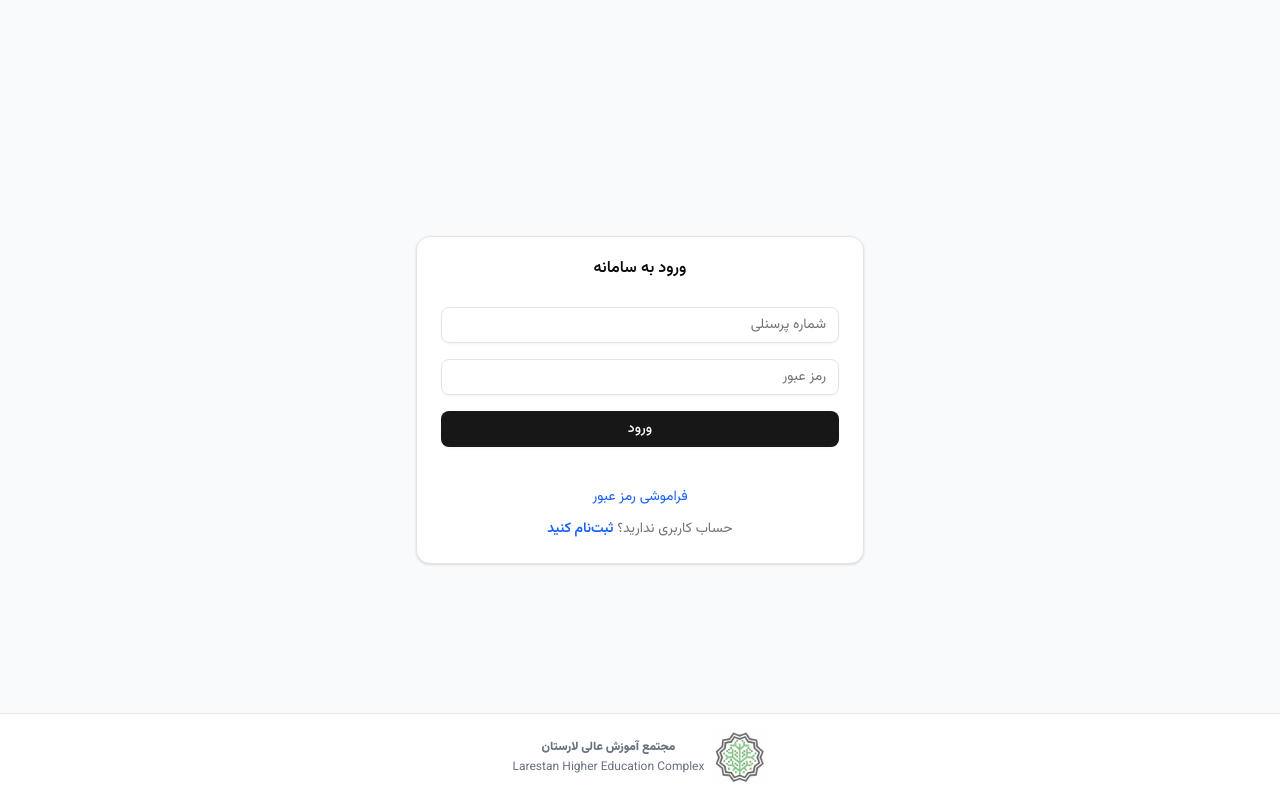
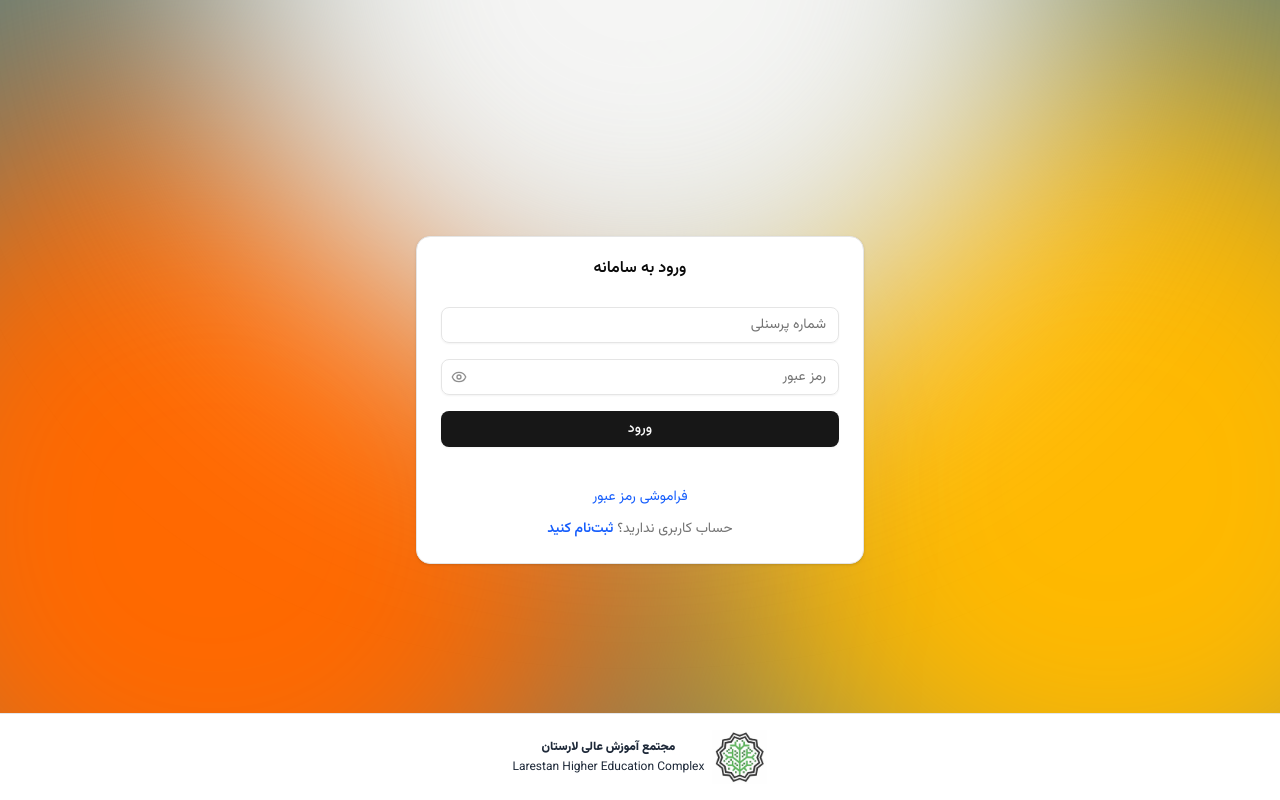
Before and after one commit to myadegari/personnel-certification, a Next.js app: page /authentication/login in a window 1280 px wide. Built offline with nearby package versions, Linux system fonts and the light colour scheme.

Commit message:
make background for auth pages

```diff
--- a/app/authentication/layout.jsx
+++ b/app/authentication/layout.jsx
@@ -4,15 +4,12 @@ import universityLogo from '@/public/universityLogo.jpg';
 export default function AuthenticationLayout({ children }) {
   return (
     // This main div will center its children and act as a positioning container
-    <div className="relative min-h-screen w-full flex items-center justify-center overflow-hidden">
+    <div className="relative min-h-screen w-full flex items-center justify-center overflow-hidden bg-emerald-950/60">
 
-      {/* 1. The orange box is now in the layout. */}
-      {/* It's positioned absolutely relative to the main div and has a negative z-index to place it behind everything. */}
-
-      {/* <div className="w-11/12 h-12/12 bg-amber-400 absolute -top-1/12 -right-3/12 z-10 rounded-full blur-2xl" /> */}
-      {/* <div className="w-11/12 h-12/12 bg-emerald-600 absolute -top-1/12 right-5/12 z-10 rounded-full blur-2xl" /> */}
-      {/* <div className="w-4/12 aspect-square bg-white/50 absolute top-1/2 right-1/2 translate-x-[50%] translate-y-[-50%] z-10 rounded-full blur-2xl" /> */}
-      {/* <div className="w-11/12 h-11/12 bg-emerald-200 absolute top-1/12 right-8/12 z-10 rounded-full blur-2xl" /> */}
+      <div className="max-lg:w-5/12 w-4/12 aspect-square bg-amber-400 absolute top-4/12 right-0 translate-x-[10%] scale-200 z-10 rounded-full blur-3xl " />
+      <div className="max-lg:w-5/12 w-4/12 aspect-square bg-orange-500 absolute top-4/12 left-0 translate-y-[10%] scale-200 z-10 rounded-full blur-3xl" />
+        <div className="max-lg:w-5/12 w-4/12 aspect-square bg-stone-100 absolute -top-4/12 left-1/2 translate-x-[-50%] scale-200 z-10 rounded-full blur-3xl" />
+      {/* <div className="w-full h-full absolute bg-gray-600/15 z-10"/> */}
 
       {/* 2. Your page content (the form) is wrapped in a main tag. */}
       {/* 'relative' and 'z-10' ensure it sits on top of the orange box. */}
@@ -24,7 +21,7 @@ export default function AuthenticationLayout({ children }) {
       <footer className="bg-white py-4 border-t border-gray-200 w-full fixed bottom-0 z-20">
         <div className="container mx-auto px-4 text-center">
           <div className="flex flex-row-reverse gap-2 justify-center items-center">
-            <div className="text-xs text-gray-500 grid gap-1 w-fit">
+            <div className="text-xs text-gray-800 grid gap-1 w-fit">
               <p className=" font-black">مجتمع آموزش عالی لارستان</p>
               <p>Larestan Higher Education Complex</p>
             </div>
@@ -33,7 +30,7 @@ export default function AuthenticationLayout({ children }) {
               width={55}
               height={50}
               alt="لوگوی دانشگاه"
-              className="object-contain opacity-60"
+              className="object-contain opacity-80"
               priority={false}
             />
           </div>
--- a/app/authentication/login/page.jsx
+++ b/app/authentication/login/page.jsx
@@ -1,11 +1,14 @@
 'use client';
 import { useState } from 'react';
+import {motion as m} from "motion/react"
 import { signIn } from 'next-auth/react';
 import { Button } from '@/components/ui/button';
+// import { Button } from "@/components/ui/stateful-button";
 import { Input } from '@/components/ui/input';
 import { Card, CardContent, CardHeader, CardTitle, CardFooter } from '@/components/ui/card';
 import { useRouter } from 'next/navigation';
 import Link from 'next/link';
+import PasswordInput from "@/components/comp-23"
 
 export default function LoginPage() {
   const [personnelNumber, setPersonnelNumber] = useState('');
@@ -70,12 +73,18 @@ export default function LoginPage() {
               />
             </div>
             <div>
-              <Input
+              {/* <Input
                 type="password"
                 placeholder="رمز عبور"
                 value={password}
                 onChange={(e) => setPassword(e.target.value)}
                 required
+              /> */}
+              <PasswordInput
+                placeholder="رمز عبور"
+                value={password}
+                onChange={(e) => setPassword(e.target.value)}
+                required={true}
               />
             </div>
             <Button type="submit" className="w-full cursor-pointer" disabled={isLoading}>
--- /dev/null
+++ b/components/comp-23.jsx
@@ -0,0 +1,42 @@
+"use client"
+
+import { useId, useState } from "react"
+import { EyeIcon, EyeOffIcon } from "lucide-react"
+
+import { Input } from "@/components/ui/input"
+import { Label } from "@/components/ui/label"
+
+export default function Component({placeholder,value,onChange,required}) {
+  const id = useId()
+  const [isVisible, setIsVisible] = useState(false)
+
+  const toggleVisibility = () => setIsVisible((prevState) => !prevState)
+
+  return (
+    <div className="*:not-first:mt-2">
+      <div className="relative">
+        <Input
+          id={id}
+          className="pe-9"
+          placeholder={placeholder}
+          value={value}
+          onChange={onChange}
+          required={required}
+          type={isVisible ? "text" : "password"} />
+        <button
+          className="text-muted-foreground/80 hover:text-foreground focus-visible:border-ring focus-visible:ring-ring/50 absolute inset-y-0 end-0 flex h-full w-9 items-center justify-center rounded-e-md transition-[color,box-shadow] outline-none focus:z-10 focus-visible:ring-[3px] disabled:pointer-events-none disabled:cursor-not-allowed disabled:opacity-50"
+          type="button"
+          onClick={toggleVisibility}
+          aria-label={isVisible ? "Hide password" : "Show password"}
+          aria-pressed={isVisible}
+          aria-controls="password">
+          {isVisible ? (
+            <EyeOffIcon size={16} aria-hidden="true" />
+          ) : (
+            <EyeIcon size={16} aria-hidden="true" />
+          )}
+        </button>
+      </div>
+    </div>
+  );
+}
--- a/package.json
+++ b/package.json
@@ -29,10 +29,12 @@
     "lucide-react": "^0.541.0",
     "minio": "^8.0.5",
     "mongoose": "^8.18.0",
+    "motion": "^12.23.12",
     "next": "15.5.0",
     "next-auth": "^4.24.11",
     "nodemailer": "^6.10.1",
     "otp-generator": "^4.0.1",
+    "radix-ui": "^1.4.3",
     "react": "19.1.0",
     "react-date-object": "^2.1.9",
     "react-dom": "19.1.0",
```
Also changed, not shown: 1 other file (tests, documents, lock files or other folders).
